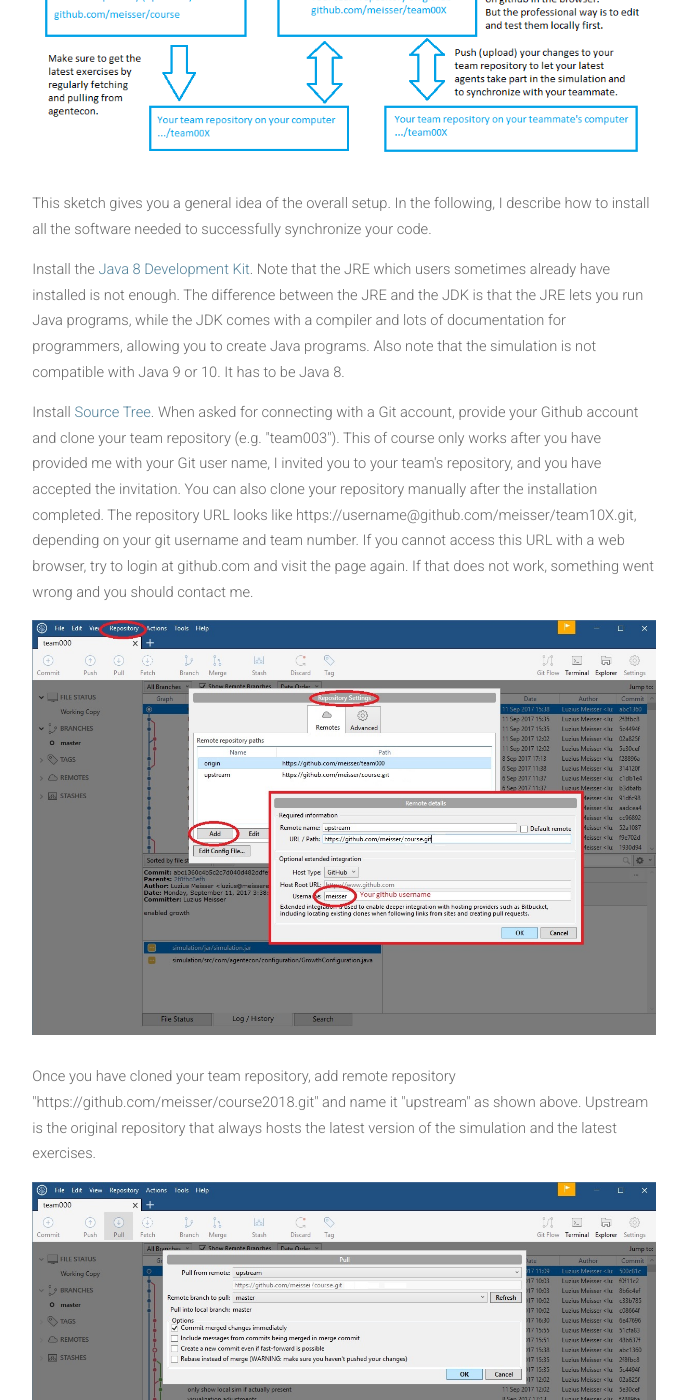
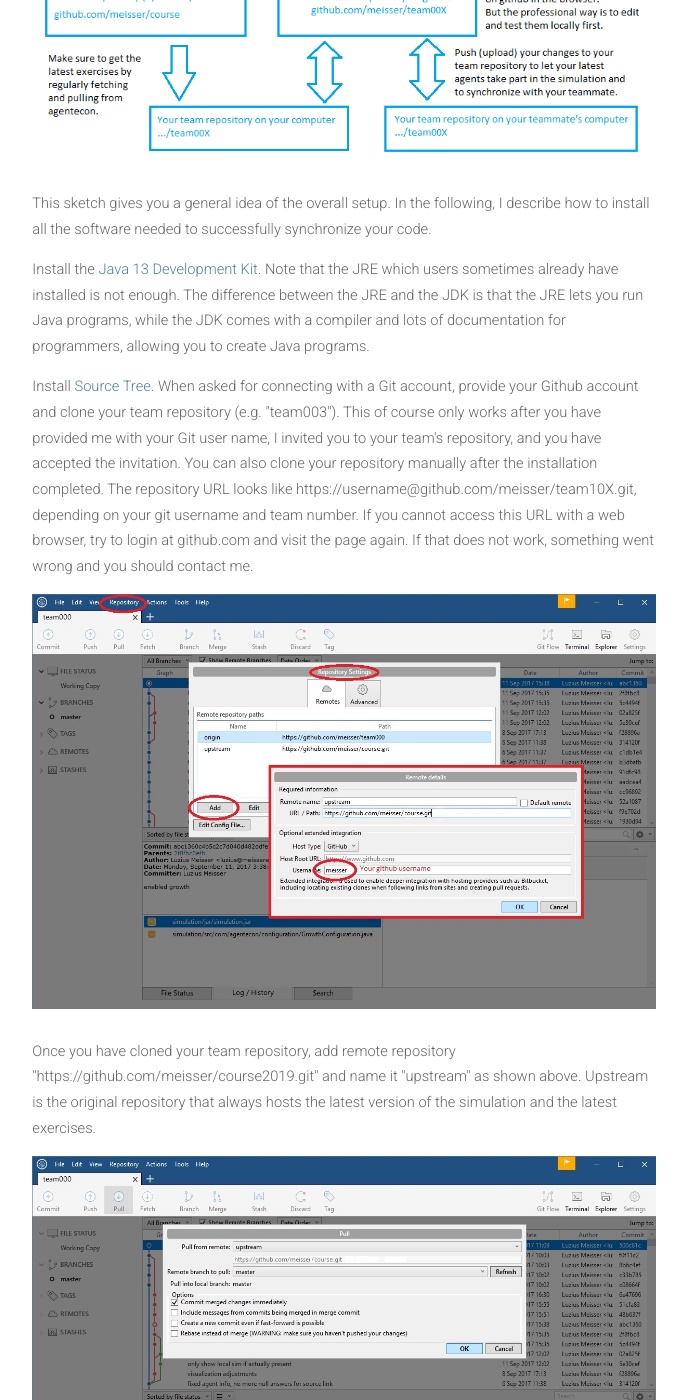
Before and after one commit to meisserecon/www, a Jekyll site: the page built from course/setup.md, in a window 1280 px wide and 1400 px high, scrolled down 765 px. Shown: the whole window, without its empty margins (296-983 px from the left). Built offline with Jekyll 4.4.1, drawn with Linux system fonts in a browser that asks for light colours; nearby versions of some CDN libraries.

Commit message:
Update setup.md

```diff
--- a/course/setup.md
+++ b/course/setup.md
@@ -8,11 +8,11 @@
 
 <p><a href="/course/overview.png"><img src="/course/overview.png" alt="" class="image full"></a>This sketch gives you a general idea of the overall setup. In the following, I describe how to install all the software needed to successfully synchronize your code.</p>
 
-<p>Install the <a href=http://www.oracle.com/technetwork/java/javase/downloads/jdk8-downloads-2133151.html">Java 8 Development Kit</a>. Note that the JRE which users sometimes already have installed is not enough. The difference between the JRE and the JDK is that the JRE lets you run Java programs, while the JDK comes with a compiler and lots of documentation for programmers, allowing you to create Java programs. Also note that the simulation is not compatible with Java 9 or 10. It has to be Java 8.</a>
+<p>Install the <a href=https://www.oracle.com/technetwork/java/javase/downloads/jdk13-downloads-5672538.html">Java 13 Development Kit</a>. Note that the JRE which users sometimes already have installed is not enough. The difference between the JRE and the JDK is that the JRE lets you run Java programs, while the JDK comes with a compiler and lots of documentation for programmers, allowing you to create Java programs.</a>
 
 <p>Install <a href="https://sourcetreeapp.com">Source Tree</a>. When asked for connecting with a Git account, provide your Github account and clone your team repository (e.g. "team003"). This of course only works after you have provided me with your Git user name, I invited you to your team's repository, and you have accepted the invitation. You can also clone your repository manually after the installation completed. The repository URL looks like https://username@github.com/meisser/team10X.git, depending on your git username and team number. If you cannot access this URL with a web browser, try to login at github.com and visit the page again. If that does not work, something went wrong and you should contact me.</p>
 
-<p><a href="/course/sourcetree-setup-upstream.jpg"><img src="/course/sourcetree-setup-upstream.jpg" alt="" class="image full"></a>Once you have cloned your team repository, add remote repository "https://github.com/meisser/course2018.git" and name it "upstream" as shown above. Upstream is the original repository that always hosts the latest version of the simulation and the latest exercises.</p>
+<p><a href="/course/sourcetree-setup-upstream.jpg"><img src="/course/sourcetree-setup-upstream.jpg" alt="" class="image full"></a>Once you have cloned your team repository, add remote repository "https://github.com/meisser/course2019.git" and name it "upstream" as shown above. Upstream is the original repository that always hosts the latest version of the simulation and the latest exercises.</p>
 
 <p><a href="/course/sourcetree-setup-upstream-pull.jpg"><img src="/course/sourcetree-setup-upstream-pull.jpg" alt="" class="image full"></a>To download the latest exercises to your computer, you first need to click "fetch" to "fetch from all remotes". This will make SourceTree show the latest available versions. To actually get them, you further need to click "pull" and then select upstream master as shown above. If you are lucky, everyhing works fine. If not, there are probably some conflicts, i.e. files that you changed locally and that also changed in the upstream repository in a conflicting way. The easiest way to resolve these conflicts is to discard your local changes. But as long as you only change things in the exercise folders, there should not be any conflicts.</p>
 
@@ -20,7 +20,7 @@
 
 <p>To check whether your changes have been properly uploaded, you can browse your repository in the web. Once the changes are there, the simulation server will pick them up and update the simulation.</p>
 
-<p>Install the latest version of <a href="http://www.eclipse.org/downloads/">eclipse</a>, choose "Eclipse IDE for Java Developers" when asked.</p>
+<p>Install the latest version of <a href="https://www.eclipse.org/downloads/">eclipse</a>, choose "Eclipse IDE for Java Developers" when asked.</p>
 
 <p><a href="/course/eclipse-setup-jdk-1.jpg"><img src="/course/eclipse-setup-jdk-1.jpg" alt="" class="image full"></a>After having installed and started eclipse, make sure it points to version 8 of the Java JDK (not JRE). If it did not detect the JDK automatically, you need to add it manually.</p>
 
```
